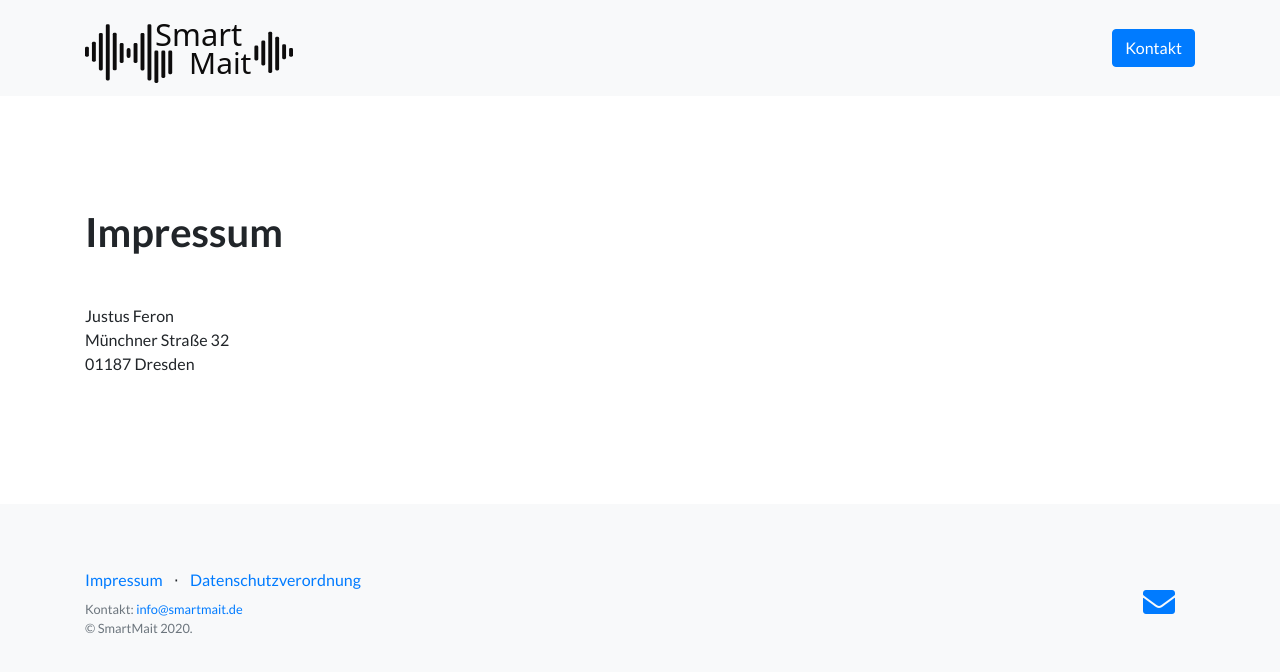
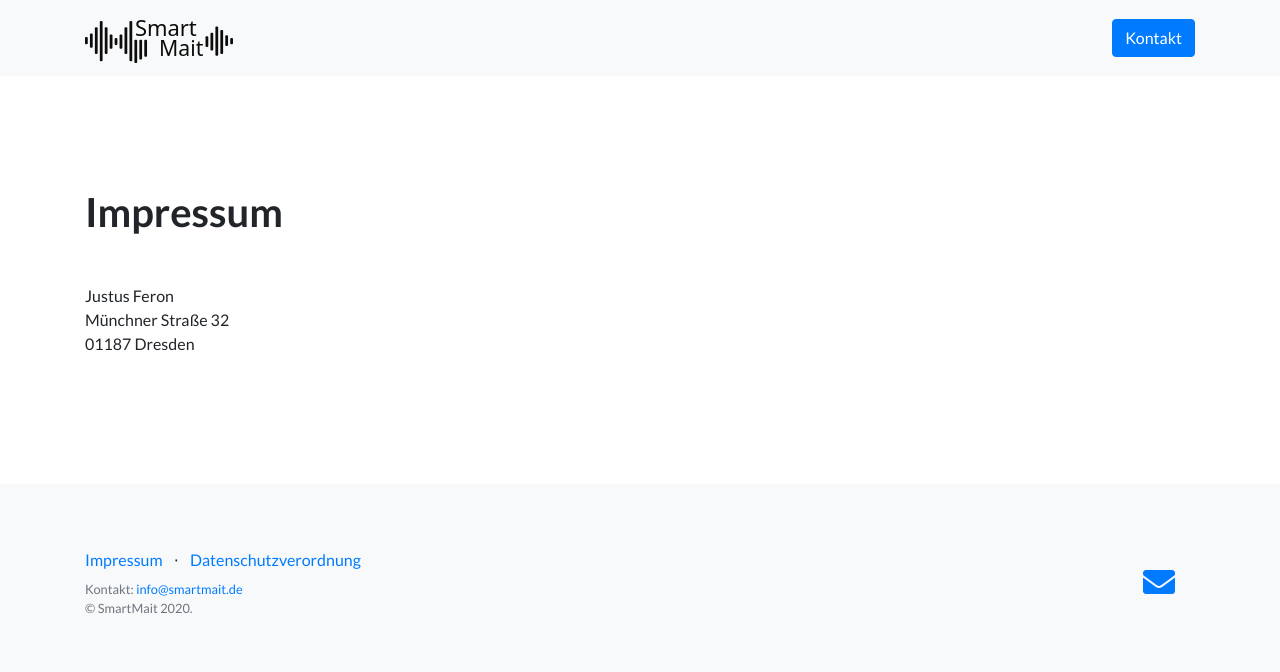
Before and after one commit to JustusFer/WebsiteSmartMait, a website: page impressum.html in a window 1280 px wide. Drawn offline with Linux system fonts and the light colour scheme.

Commit message:
Update impressum.html

```diff
--- a/impressum.html
+++ b/impressum.html
@@ -90,7 +90,7 @@
     <nav class="navbar navbar-light bg-light static-top">
       <div class="container">
         <a class="navbar-brand" href="/"
-          ><img src="img/logo.svg" alt="Logo SmartMait" widht="208" height="70"
+          ><img src="img/logo.svg" alt="Logo SmartMait" widht="208" height="50"
         /></a>
         <a class="btn btn-primary" href="mailto:info@smartmait.de"
           >Kontakt</a
```
